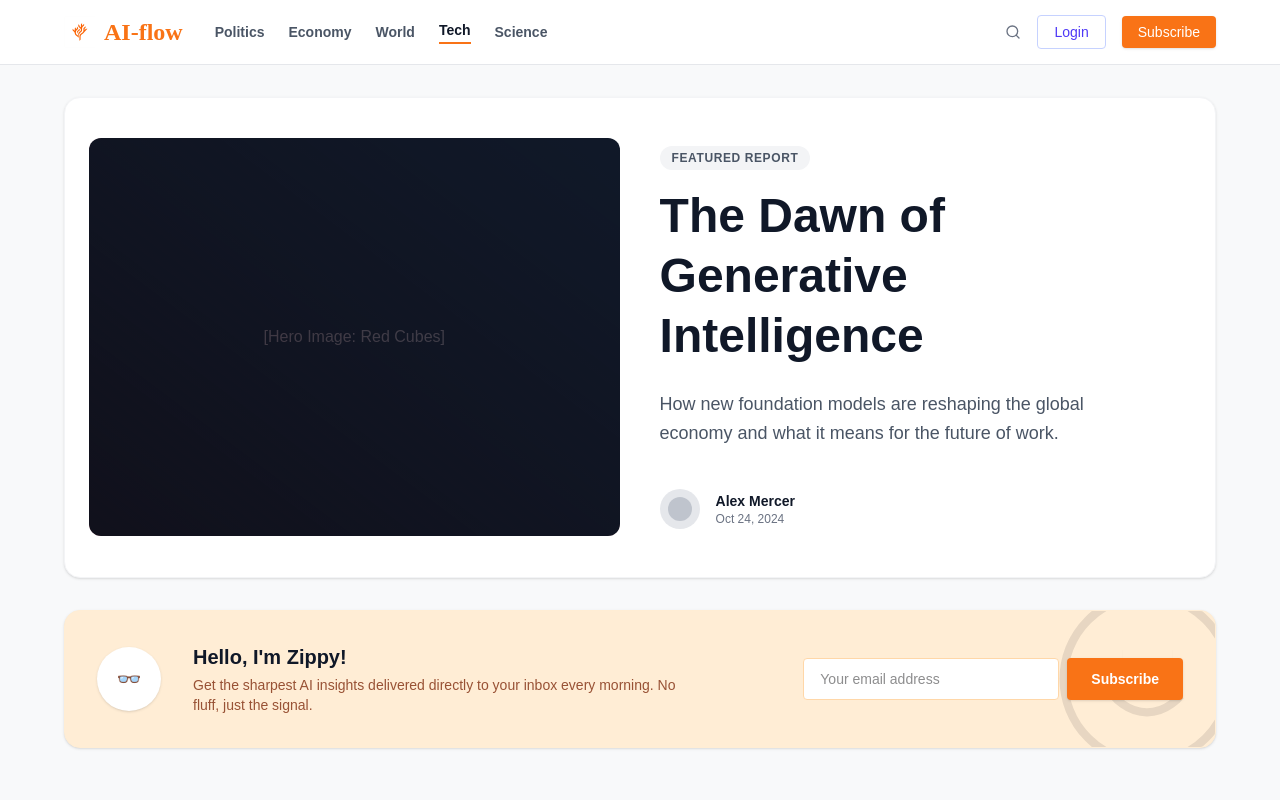
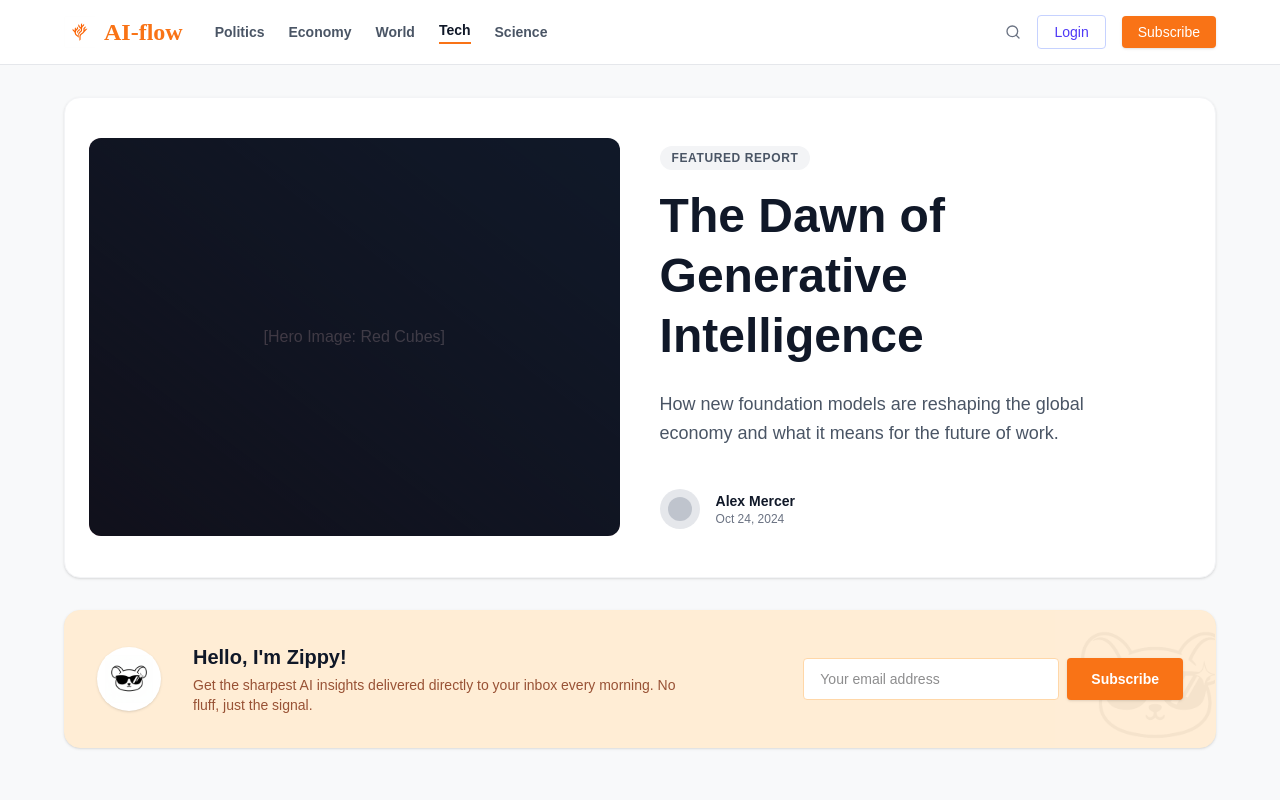
Before and after one commit to yuho75/Beyond-HRD, a Next.js app in the folder 01_AI-flow/: page / in a window 1280 px wide. Shown: the top 800 px of the page. Built offline with nearby package versions, Linux system fonts and the light colour scheme; a web font is replaced by a local one.

Commit message:
Add Zippy character illustration to AI-flow subscription banner

```diff
--- a/01_AI-flow/src/app/page.tsx
+++ b/01_AI-flow/src/app/page.tsx
@@ -90,17 +90,12 @@ export default function Home() {
         {/* Zippy Subscription Banner */}
         <section className="bg-[#ffedd5] rounded-2xl p-8 border border-orange-100 relative overflow-hidden flex flex-col md:flex-row items-center gap-8 shadow-sm">
           {/* Faint Zippy background icon */}
-          <div className="absolute -right-8 -bottom-8 opacity-10 pointer-events-none">
-            <svg width="200" height="200" viewBox="0 0 24 24" fill="none" stroke="currentColor" strokeWidth="1">
-              <circle cx="12" cy="12" r="10" />
-              <path d="M8 14s1.5 2 4 2 4-2 4-2" />
-              <line x1="9" y1="9" x2="9.01" y2="9" />
-              <line x1="15" y1="9" x2="15.01" y2="9" />
-            </svg>
+          <div className="absolute -right-10 -bottom-10 opacity-20 pointer-events-none">
+            <img src="/zippy.png" alt="Zippy Face Background" className="w-[200px] h-[200px] object-contain opacity-20" />
           </div>
 
-          <div className="w-16 h-16 shrink-0 bg-white rounded-full shadow-sm flex items-center justify-center z-10 text-xl">
-            👓
+          <div className="w-16 h-16 shrink-0 bg-white rounded-full shadow-sm flex items-center justify-center z-10 overflow-hidden p-2">
+            <img src="/zippy.png" alt="Zippy Face" className="w-full h-full object-contain" />
           </div>
 
           <div className="flex-1 z-10">
```
Also changed, not shown: 01_AI-flow/public/zippy.png (added).
